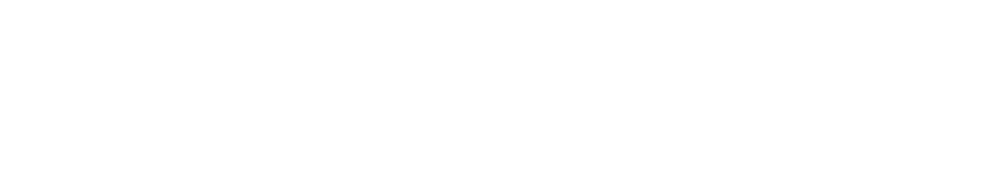
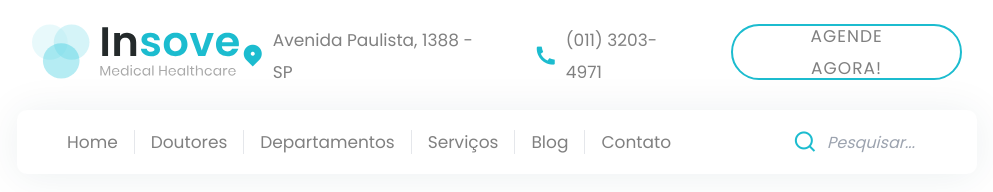
Before and after one commit to nathanmota-dev/landing-page-insove-medical-healthcare, a website: page index.html in a window 1280 px wide. Shown: the whole page, without its empty margins (143-1136 px from the left). Drawn offline with nearby package versions, Linux system fonts and the light colour scheme.

Commit message:
:lipstick: feat: Create Header and Navigation

```diff
--- a/index.html
+++ b/index.html
@@ -15,6 +15,107 @@
 
 <body>
 
+    <header class="py-8 lg:pt-6 lg:pb-14">
+        <div class="container mx-auto lg:relative flex flex-col lg:flex-row lg:justify-between gap-y-4 lg:gap-y-0">
+
+            <div class="flex justify-center lg:justify-normal">
+                <a href="#">
+                    <img src="/assets/img/header/logo.svg" alt="logo">
+                </a>
+            </div>
+
+            <div class="flex flex-col gap-y-4 lg:flex-row lg:gap-x-10 lg:gap-y-10">
+
+                <div class="flex justify-center items-center gap-x-2 lg:justify-normal">
+                    <i class="ri-map-pin-2-fill text-2xl text-accent"></i>
+                    <div class="text-secondary">Avenida Paulista, 1388 - SP</div>
+                </div>
+
+                <div class="flex justify-center items-center gap-x-2 lg:justify-normal">
+                    <i class="ri-phone-fill text-2xl text-accent"></i>
+                    <div class="text-secondary">(011) 3203-4971</div>
+                </div>
+
+                <button class="btn btn-sm btn-outline w-[240px] lg:w-auto mx-auto lg:mx-0">Agende agora!</button>
+
+                <nav id="nav-mobile" class="mnav bg-white fixed w-[300px] top-0 h-screen
+                -left-[300px] shadow-2xl lg:hidden transition-all duration-300 z-20">
+
+                    <div class="mnav__close-btn bg-primary w-8 h-8 relative -right-full top-8 flex justify-center
+                    items-center rounded-tr-lg rounded-br-lg cursor-pointer transition-all">
+                        <i class="mnav__close-btn-icon ri-arrow-right-s-line text-2xl text-white"></i>
+                    </div>
+
+                    <div class="px-12 flex flex-col gap-y-12 h-full">
+                        <a href="#">
+                            <img src="/assets/img/header/logo.svg" alt="logo">
+                        </a>
+
+                        <ul class="flex flex-col gap-y-5">
+                            <li><a href="#"
+                                    class="text-secondary hover:text-accent transition-all duration-300">Home</a></li>
+                            <li><a href="#"
+                                    class="text-secondary hover:text-accent transition-all duration-300">Doutores</a>
+                            </li>
+                            <li><a href="#"
+                                    class="text-secondary hover:text-accent transition-all duration-300">Departamentos</a>
+                            </li>
+                            <li><a href="#"
+                                    class="text-secondary hover:text-accent transition-all duration-300">Serviços</a>
+                            </li>
+                            <li><a href="#"
+                                    class="text-secondary hover:text-accent transition-all duration-300">Blog</a></li>
+                            <li><a href="#"
+                                    class="text-secondary hover:text-accent transition-all duration-300">Contato</a>
+                            </li>
+                        </ul>
+
+                        <form class="relative flex gap-x-[10px]">
+                            <label for="">
+                                <i class="ri-search-line text-2xl text-accent"></i>
+                            </label>
+                            <input type="text" id="mnav-search-input" placeholder="Pesquisar..."
+                                class="outline-none w-[160px] focus:border-b-2 focus:border-accent placeholder:italic">
+                        </form>
+                    </div>
+                </nav>
+
+                <nav id="nav-desktop" class="bg-white absolute w-full left-0 -bottom-[86px]
+                shadow-custom1 h-16 rounded-[10px] hidden lg:flex  lg:items-center lg:justify-between lg:px-[50px]">
+                    <ul class="flex gap-x-4">
+                        <li><a href="#"
+                                class="border-r pr-4 text-secondary hover:text-accent transition-all duration-300">Home</a>
+                        </li>
+                        <li><a href="#"
+                                class="border-r pr-4 text-secondary hover:text-accent transition-all duration-300">Doutores</a>
+                        </li>
+                        <li><a href="#"
+                                class="border-r pr-4 text-secondary hover:text-accent transition-all duration-300">Departamentos</a>
+                        </li>
+                        <li><a href="#"
+                                class="border-r pr-4 text-secondary hover:text-accent transition-all duration-300">Serviços</a>
+                        </li>
+                        <li><a href="#"
+                                class="border-r pr-4 text-secondary hover:text-accent transition-all duration-300">Blog</a>
+                        </li>
+                        <li><a href="#" class="text-secondary hover:text-accent transition-all duration-300">Contato</a>
+                        </li>
+                    </ul>
+
+                    <form class="relative flex gap-x-[10px]">
+                        <label for="search-input" class="flex justify-center items-center group">
+                            <i class="ri-search-line text-2xl text-accent"></i>
+                        </label>
+                        <input type="text" name="" id="search-input" placeholder="Pesquisar..." class="outline-none w-[100px]
+                        focus:w-[180px] focus:border-b-2 focus:border-accent
+                        placeholder:italic placeholder:text-base transition-all duration-150">
+                    </form>
+                </nav>
+
+            </div>
+        </div>
+    </header>
+
     <script src="js/swiper-bundle.min.js"></script>
     <script src="js/script.js"></script>
 </body>
--- a/js/script.js
+++ b/js/script.js
@@ -0,0 +1,22 @@
+const mobileNav = document.querySelector('.mnav');
+const closeBtn = document.querySelector('.mnav__close-btn');
+const closeBtnIcon = document.querySelector('.mnav__close-btn-icon');
+
+const navOpenedClass = 'left-0';
+const navClosedClass = '-left-[300px]';
+const arrowLeftClass = 'ri-arrow-left-s-line';
+const arrowRightClass = 'ri-arrow-right-s-line';
+
+closeBtn.addEventListener('click', () => {
+    if (mobileNav.classList.contains(navOpenedClass)) {
+        mobileNav.classList.remove(navOpenedClass);
+        mobileNav.classList.add(navClosedClass);
+        closeBtnIcon.classList.remove(arrowLeftClass);
+        closeBtnIcon.classList.add(arrowRightClass);
+    } else {
+        mobileNav.classList.remove(navClosedClass);
+        mobileNav.classList.add(navOpenedClass);
+        closeBtnIcon.classList.remove(arrowRightClass);
+        closeBtnIcon.classList.add(arrowLeftClass);
+    }
+});
--- a/src/input.css
+++ b/src/input.css
@@ -15,7 +15,7 @@ h1, h2, h3, h4, h5, h6{
 }
 
 .h2{
-    @apply text-[30px] xl:text-[44px] font-semibold capitalize traking-[0.44px];
+    @apply text-[30px] xl:text-[44px] font-semibold capitalize tracking-[0.44px];
 }
 
 .h3{
@@ -27,7 +27,7 @@ h1, h2, h3, h4, h5, h6{
 }
 
 .btn{
-    @apply rounded-full uppercase traking-[1.02px] flex items-center justify-center transition-all;
+    @apply rounded-full uppercase tracking-[1.02px] flex items-center justify-center transition-all;
 }
 
 .btn-sm{
@@ -46,7 +46,7 @@ h1, h2, h3, h4, h5, h6{
     @apply bg-white text-secondary hover:bg-white/90;
 }
 
-btn-outline{
+.btn-outline{
     @apply bg-transparent border-2 border-accent text-secondary hover:bg-accent
     hover:border-transparent hover:text-white;
 }
```
Also changed, not shown: dist/output.css.
